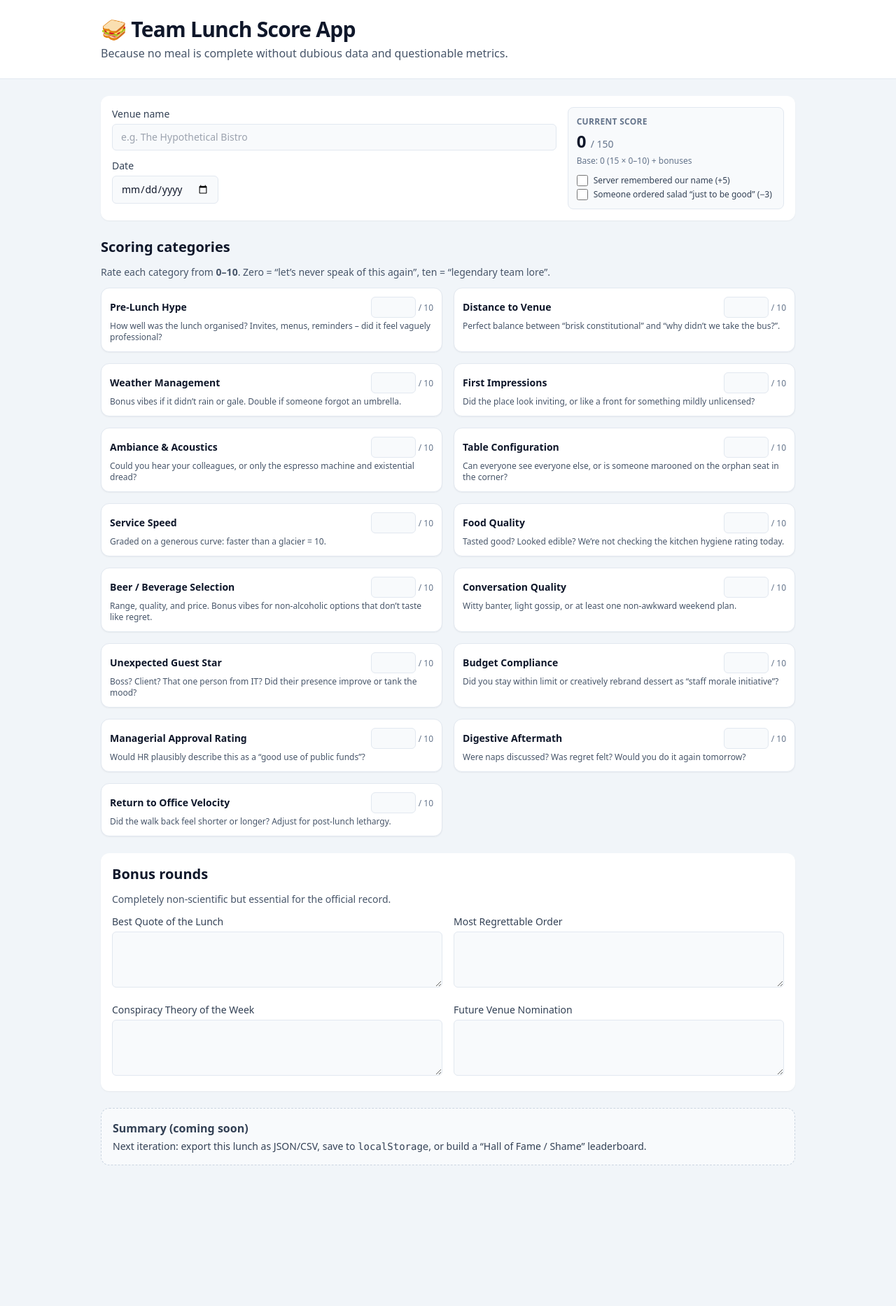
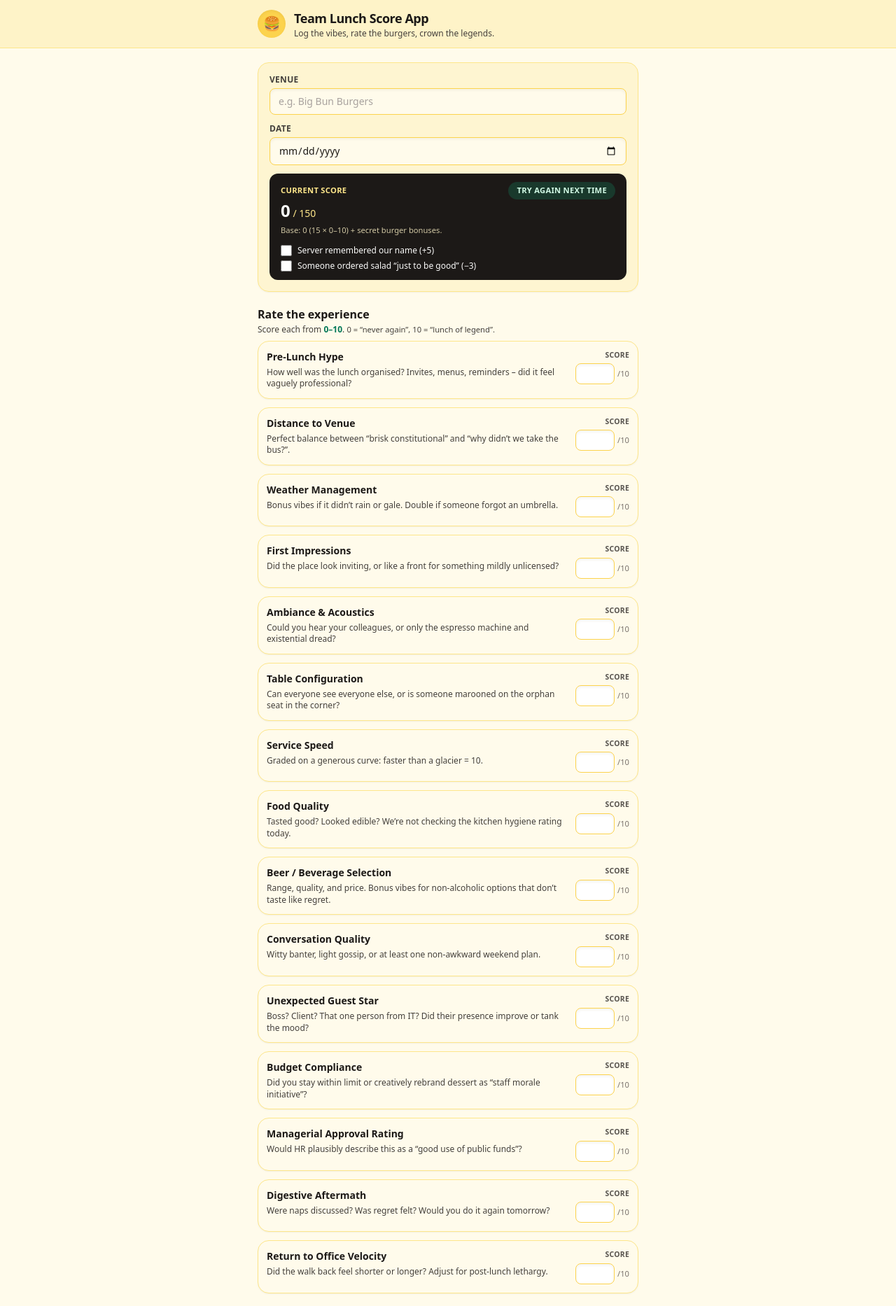
Before and after one commit to PrioryoftheBadger/sturdy-fiesta, a React (Vite) app: page / in a window 1280 px wide. Shown: the top 1866 px of the page at 70% size. Before the commit the page ends 1689 px from the top, so only its background shows below. Built offline with nearby package versions, Linux system fonts and the light colour scheme.

Commit message:
Mobile first and "Burger Bar" styling applied

```diff
--- a/src/app.tsx
+++ b/src/app.tsx
@@ -116,7 +116,8 @@ function App() {
   const baseTotal = useMemo(
     () =>
       CATEGORIES.reduce(
-        (sum, cat) => sum + (Number.isFinite(scores[cat.id]) ? scores[cat.id] : 0),
+        (sum, cat) =>
+          sum + (Number.isFinite(scores[cat.id]) ? scores[cat.id] : 0),
         0
       ),
     [scores]
@@ -128,7 +129,6 @@ function App() {
     let total = baseTotal;
     if (serverRememberedName) total += 5;
     if (someoneOrderedSalad) total -= 3;
-    // keep things sensible
     if (total < 0) total = 0;
     return total;
   }, [baseTotal, serverRememberedName, someoneOrderedSalad]);
@@ -139,103 +139,141 @@ function App() {
   };
 
   return (
-    <div className="min-h-screen bg-slate-100 text-slate-900">
-      <header className="border-b border-slate-200 bg-white">
-        <div className="mx-auto max-w-5xl px-4 py-6">
-          <h1 className="text-3xl font-bold tracking-tight">
-            🥪 Team Lunch Score App
+    <div className="min-h-screen bg-amber-50 text-stone-900">
+      {/* Toasty bun header */}
+      <header className="sticky top-0 z-10 border-b border-amber-200 bg-amber-100/95 backdrop-blur">
+        <div className="mx-auto max-w-xl px-4 py-3">
+          <div className="flex items-center gap-3">
+            <div className="flex h-10 w-10 items-center justify-center rounded-full bg-amber-300 shadow-inner">
+              <span className="text-xl" aria-hidden="true">
+                🍔
+              </span>
+            </div>
+            <div>
+              <h1 className="text-lg font-bold tracking-tight">
+                Team Lunch Score App
               </h1>
-          <p className="mt-1 text-slate-600">
-            Because no meal is complete without dubious data and questionable metrics.
+              <p className="text-xs text-stone-700">
+                Log the vibes, rate the burgers, crown the legends.
               </p>
+            </div>
+          </div>
         </div>
       </header>
 
-      <main className="mx-auto max-w-5xl px-4 py-6 space-y-6">
-        {/* Meta info */}
-        <section className="grid gap-4 rounded-xl bg-white p-4 shadow-sm md:grid-cols-3">
-          <div className="md:col-span-2 space-y-3">
+      <main className="mx-auto flex max-w-xl flex-col gap-5 px-4 py-5 pb-24">
+        {/* Meta + score overview */}
+        <section className="space-y-3 rounded-2xl border border-amber-200 bg-amber-100/70 p-4 shadow-sm">
+          <div className="space-y-3">
             <div>
-              <label className="block text-sm font-medium text-slate-700">
-                Venue name
+              <label className="block text-xs font-semibold uppercase tracking-wide text-stone-700">
+                Venue
               </label>
               <input
                 type="text"
-                className="mt-1 w-full rounded-md border border-slate-200 bg-slate-50 px-3 py-2 text-sm focus:border-indigo-500 focus:outline-none focus:ring-1 focus:ring-indigo-500"
-                placeholder="e.g. The Hypothetical Bistro"
+                className="mt-1 w-full rounded-lg border border-amber-300 bg-amber-50 px-3 py-2 text-sm shadow-inner placeholder:text-stone-400 focus:border-emerald-500 focus:outline-none focus:ring-2 focus:ring-emerald-400/60"
+                placeholder="e.g. Big Bun Burgers"
                 value={venue}
                 onChange={(e) => setVenue(e.target.value)}
               />
             </div>
             <div>
-              <label className="block text-sm font-medium text-slate-700">
+              <label className="block text-xs font-semibold uppercase tracking-wide text-stone-700">
                 Date
               </label>
               <input
                 type="date"
-                className="mt-1 rounded-md border border-slate-200 bg-slate-50 px-3 py-2 text-sm focus:border-indigo-500 focus:outline-none focus:ring-1 focus:ring-indigo-500"
+                className="mt-1 w-full rounded-lg border border-amber-300 bg-amber-50 px-3 py-2 text-sm shadow-inner focus:border-emerald-500 focus:outline-none focus:ring-2 focus:ring-emerald-400/60"
                 value={date}
                 onChange={(e) => setDate(e.target.value)}
               />
             </div>
           </div>
 
-          <div className="flex flex-col justify-between rounded-lg border border-slate-200 bg-slate-50 p-3 text-sm">
+          <div className="mt-2 rounded-xl bg-stone-900 px-4 py-3 text-stone-50">
+            <div className="flex items-baseline justify-between">
               <div>
-              <div className="text-xs font-semibold uppercase tracking-wide text-slate-500">
+                <p className="text-[0.7rem] font-semibold uppercase tracking-wide text-amber-200">
                   Current score
-              </div>
-              <div className="mt-1 text-2xl font-bold">
-                {finalTotal}{" "}
-                <span className="text-sm font-normal text-slate-500">
+                </p>
+                <p className="mt-1 text-2xl font-extrabold">
+                  {finalTotal}
+                  <span className="text-sm font-normal text-amber-200">
+                    {" "}
                     / {maxBaseTotal}
                   </span>
+                </p>
               </div>
-              <div className="mt-1 text-xs text-slate-500">
-                Base: {baseTotal} (15 × 0–10) + bonuses
+              <div className="rounded-full bg-emerald-500/20 px-3 py-1 text-[0.7rem] font-semibold uppercase tracking-wide text-emerald-100">
+                {finalTotal >= maxBaseTotal * 0.75
+                  ? "Hall of Fame"
+                  : finalTotal >= maxBaseTotal * 0.5
+                  ? "Solid Feed"
+                  : "Try Again Next Time"}
               </div>
             </div>
-            <div className="mt-3 space-y-1">
-              <label className="flex items-center gap-2 text-xs text-slate-700">
+            <p className="mt-1 text-[0.7rem] text-amber-100/80">
+              Base: {baseTotal} (15 × 0–10) + secret burger bonuses.
+            </p>
+
+            <div className="mt-3 space-y-1.5 text-xs">
+              <label className="flex items-center gap-2">
                 <input
                   type="checkbox"
-                  className="h-4 w-4 rounded border-slate-300 text-indigo-600 focus:ring-indigo-500"
+                  className="h-4 w-4 rounded border-stone-500 bg-stone-800 text-emerald-400 focus:ring-emerald-400"
                   checked={serverRememberedName}
                   onChange={(e) => setServerRememberedName(e.target.checked)}
                 />
-                Server remembered our name (+5)
+                <span>Server remembered our name (+5)</span>
               </label>
-              <label className="flex items-center gap-2 text-xs text-slate-700">
+              <label className="flex items-center gap-2">
                 <input
                   type="checkbox"
-                  className="h-4 w-4 rounded border-slate-300 text-indigo-600 focus:ring-indigo-500"
+                  className="h-4 w-4 rounded border-stone-500 bg-stone-800 text-red-400 focus:ring-red-400"
                   checked={someoneOrderedSalad}
                   onChange={(e) => setSomeoneOrderedSalad(e.target.checked)}
                 />
-                Someone ordered salad “just to be good” (−3)
+                <span>Someone ordered salad “just to be good” (−3)</span>
               </label>
             </div>
           </div>
         </section>
 
-        {/* Category scores */}
-        <section className="space-y-3">
-          <h2 className="text-xl font-semibold">Scoring categories</h2>
-          <p className="text-sm text-slate-600">
-            Rate each category from <strong>0–10</strong>. Zero = “let’s never
-            speak of this again”, ten = “legendary team lore”.
+        {/* Categories */}
+        <section className="space-y-2">
+          <div>
+            <h2 className="text-base font-semibold text-stone-900">
+              Rate the experience
+            </h2>
+            <p className="mt-0.5 text-xs text-stone-700">
+              Score each from{" "}
+              <span className="font-semibold text-emerald-700">0–10</span>.{" "}
+              <span className="text-[0.7rem]">
+                0 = “never again”, 10 = “lunch of legend”.
+              </span>
             </p>
+          </div>
 
-          <div className="mt-3 grid gap-4 md:grid-cols-2">
+          <div className="mt-2 space-y-3">
             {CATEGORIES.map((cat) => (
               <div
                 key={cat.id}
-                className="flex flex-col justify-between rounded-xl border border-slate-200 bg-white p-3 shadow-sm"
+                className="rounded-2xl border border-amber-200 bg-amber-50 p-3 shadow-sm"
               >
-                <div>
-                  <div className="flex items-baseline justify-between gap-2">
-                    <h3 className="text-sm font-semibold">{cat.name}</h3>
-                    <div className="flex items-baseline gap-1 text-sm">
+                <div className="flex items-start justify-between gap-3">
+                  <div className="flex-1">
+                    <h3 className="text-sm font-semibold text-stone-900">
+                      {cat.name}
+                    </h3>
+                    <p className="mt-1 text-[0.75rem] leading-snug text-stone-700">
+                      {cat.description}
+                    </p>
+                  </div>
+                  <div className="flex flex-col items-end">
+                    <label className="text-[0.65rem] font-semibold uppercase tracking-wide text-stone-600">
+                      Score
+                    </label>
+                    <div className="mt-1 flex items-center gap-1 text-sm">
                       <input
                         type="number"
                         min={0}
@@ -245,14 +283,11 @@ function App() {
                         onChange={(e) =>
                           handleScoreChange(cat.id, e.target.value)
                         }
-                        className="w-16 rounded-md border border-slate-200 bg-slate-50 px-2 py-1 text-right text-sm focus:border-indigo-500 focus:outline-none focus:ring-1 focus:ring-indigo-500"
+                        className="w-14 rounded-lg border border-amber-300 bg-white px-2 py-1 text-right text-sm shadow-inner focus:border-emerald-500 focus:outline-none focus:ring-2 focus:ring-emerald-400/60"
                       />
-                      <span className="text-xs text-slate-500">/ 10</span>
+                      <span className="text-[0.7rem] text-stone-500">/10</span>
                     </div>
                   </div>
-                  <p className="mt-1 text-xs text-slate-600">
-                    {cat.description}
-                  </p>
                 </div>
               </div>
             ))}
@@ -260,49 +295,54 @@ function App() {
         </section>
 
         {/* Bonus rounds */}
-        <section className="space-y-3 rounded-xl bg-white p-4 shadow-sm">
-          <h2 className="text-xl font-semibold">Bonus rounds</h2>
-          <p className="text-sm text-slate-600">
-            Completely non-scientific but essential for the official record.
+        <section className="space-y-3 rounded-2xl border border-stone-200 bg-stone-900/95 p-4 text-stone-50 shadow-sm">
+          <h2 className="text-base font-semibold flex items-center gap-2">
+            <span className="inline-flex h-6 w-6 items-center justify-center rounded-full bg-red-500/80 text-xs">
+              🔥
+            </span>
+            Bonus rounds
+          </h2>
+          <p className="text-xs text-amber-100">
+            The important qualitative data: quotes, chaos and future cravings.
           </p>
 
-          <div className="grid gap-4 md:grid-cols-2">
+          <div className="space-y-3">
             <div>
-              <label className="block text-sm font-medium text-slate-700">
-                Best Quote of the Lunch
+              <label className="block text-xs font-semibold uppercase tracking-wide text-amber-200">
+                Best quote of the lunch
               </label>
               <textarea
-                className="mt-1 h-20 w-full rounded-md border border-slate-200 bg-slate-50 px-3 py-2 text-sm focus:border-indigo-500 focus:outline-none focus:ring-1 focus:ring-indigo-500"
+                className="mt-1 h-20 w-full rounded-lg border border-stone-700 bg-stone-900 px-3 py-2 text-sm shadow-inner placeholder:text-stone-500 focus:border-emerald-400 focus:outline-none focus:ring-2 focus:ring-emerald-300/60"
                 value={bestQuote}
                 onChange={(e) => setBestQuote(e.target.value)}
               />
             </div>
             <div>
-              <label className="block text-sm font-medium text-slate-700">
-                Most Regrettable Order
+              <label className="block text-xs font-semibold uppercase tracking-wide text-amber-200">
+                Most regrettable order
               </label>
               <textarea
-                className="mt-1 h-20 w-full rounded-md border border-slate-200 bg-slate-50 px-3 py-2 text-sm focus:border-indigo-500 focus:outline-none focus:ring-1 focus:ring-indigo-500"
+                className="mt-1 h-20 w-full rounded-lg border border-stone-700 bg-stone-900 px-3 py-2 text-sm shadow-inner placeholder:text-stone-500 focus:border-red-400 focus:outline-none focus:ring-2 focus:ring-red-300/60"
                 value={mostRegrettableOrder}
                 onChange={(e) => setMostRegrettableOrder(e.target.value)}
               />
             </div>
             <div>
-              <label className="block text-sm font-medium text-slate-700">
-                Conspiracy Theory of the Week
+              <label className="block text-xs font-semibold uppercase tracking-wide text-amber-200">
+                Conspiracy theory of the week
               </label>
               <textarea
-                className="mt-1 h-20 w-full rounded-md border border-slate-200 bg-slate-50 px-3 py-2 text-sm focus:border-indigo-500 focus:outline-none focus:ring-1 focus:ring-indigo-500"
+                className="mt-1 h-20 w-full rounded-lg border border-stone-700 bg-stone-900 px-3 py-2 text-sm shadow-inner placeholder:text-stone-500 focus:border-emerald-400 focus:outline-none focus:ring-2 focus:ring-emerald-300/60"
                 value={conspiracy}
                 onChange={(e) => setConspiracy(e.target.value)}
               />
             </div>
             <div>
-              <label className="block text-sm font-medium text-slate-700">
-                Future Venue Nomination
+              <label className="block text-xs font-semibold uppercase tracking-wide text-amber-200">
+                Future venue nomination
               </label>
               <textarea
-                className="mt-1 h-20 w-full rounded-md border border-slate-200 bg-slate-50 px-3 py-2 text-sm focus:border-indigo-500 focus:outline-none focus:ring-1 focus:ring-indigo-500"
+                className="mt-1 h-20 w-full rounded-lg border border-stone-700 bg-stone-900 px-3 py-2 text-sm shadow-inner placeholder:text-stone-500 focus:border-emerald-400 focus:outline-none focus:ring-2 focus:ring-emerald-300/60"
                 value={futureVenue}
                 onChange={(e) => setFutureVenue(e.target.value)}
               />
@@ -310,13 +350,19 @@ function App() {
           </div>
         </section>
 
-        {/* Summary / export stub */}
-        <section className="rounded-xl border border-dashed border-slate-300 bg-slate-50 p-4 text-sm text-slate-700">
-          <h2 className="text-base font-semibold">Summary (coming soon)</h2>
+        {/* Summary / stub */}
+        <section className="mb-4 rounded-2xl border border-dashed border-amber-300 bg-amber-50/70 p-4 text-xs text-stone-800">
+          <h2 className="text-sm font-semibold">Summary (coming soon)</h2>
           <p className="mt-1">
-            Next iteration: export this lunch as JSON/CSV, save to{" "}
-            <code>localStorage</code>, or build a “Hall of Fame / Shame”
-            leaderboard.
+            Next up: save this lunch to{" "}
+            <code className="rounded bg-stone-900/90 px-1 py-0.5 text-[0.7rem] text-amber-100">
+              localStorage
+            </code>{" "}
+            and build a{" "}
+            <span className="font-semibold text-emerald-700">
+              Hall of Fame / Shame
+            </span>{" "}
+            for all future burger adventures.
           </p>
         </section>
       </main>
```
Lines whose indentation alone changed are shown as unchanged.
